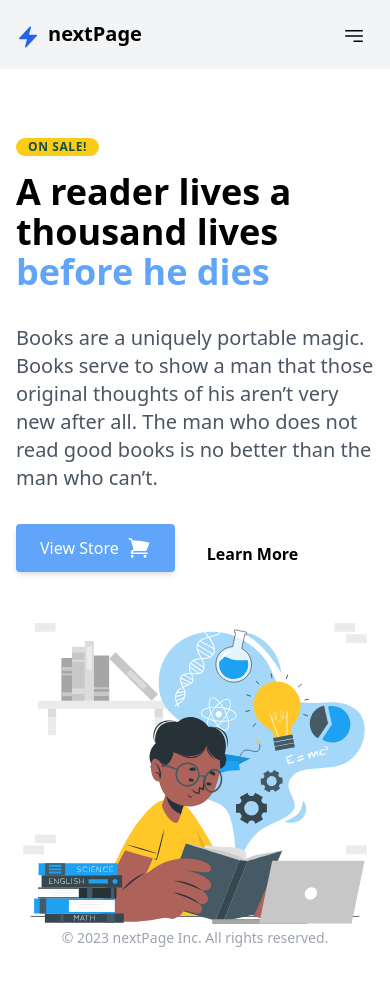
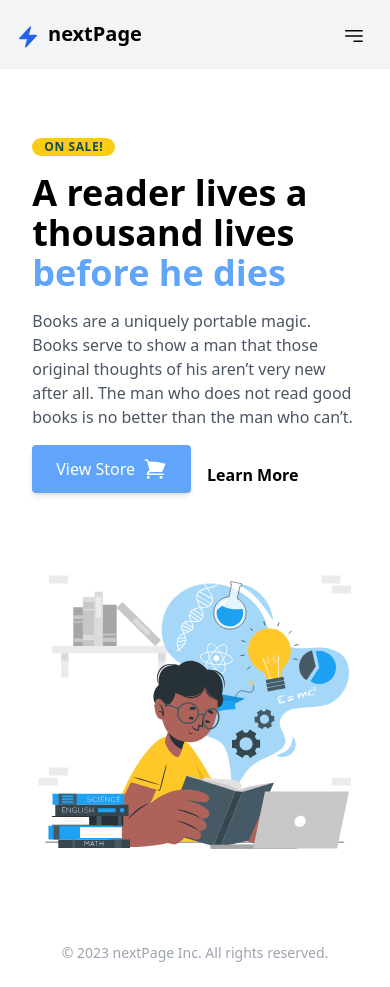
Before and after one commit to Rownokzahan/next-page, a React (Vite) app: page / in a window 390 px wide. Built offline with nearby package versions, Linux system fonts and the light colour scheme.

Commit message:
Fix responsive issue

```diff
--- a/src/BookDetail.jsx
+++ b/src/BookDetail.jsx
@@ -17,10 +17,10 @@ const BookDetail = () => {
 
     return (
         <div className='my-container' >
-            <div className='border border-gray-800 rounded grid md:grid-cols-2'>
+            <div className='border border-gray-800 rounded grid lg:grid-cols-2'>
                 <img src={image} className='w-full' alt="" />
 
-                <div className='m-20 space-y-8'>
+                <div className='mt-0 lg:mt-[13%] mx-[4%] lg:mx-0 mb-[13%] lg:mr-[13%] space-y-4 md:space-y-8'>
 
                     <div className='badge'>Brand New</div>
                     <h2 className='font-bold text-2xl md:text-4xl'>{title}</h2>
--- a/src/components/Home.jsx
+++ b/src/components/Home.jsx
@@ -7,15 +7,15 @@ import reader from "../assets/reader.json";
 const Home = () => {
     return (
         <div className='my-container'>
-            <div className='grid md:grid-cols-2 gap-8'>
-                <div>
+            <div className='grid lg:grid-cols-2 gap-16'>
+                <div className='space-y-4 md:space-y-8'>
                     <p className='badge'>ON SALE!</p>
                     <h1 className='text-4xl font-bold'>A reader lives a
                         <br /> thousand lives <span className='text-blue-400'>before he dies</span></h1>
 
-                    <p className='text-gray-600 text-xl my-8'>Books are a uniquely portable magic. Books serve to show a man that those original thoughts of his aren’t very new after all. The man who does not read good books is no better than the man who can’t.</p>
+                    <p className='text-gray-600 md:text-xl'>Books are a uniquely portable magic. Books serve to show a man that those original thoughts of his aren’t very new after all. The man who does not read good books is no better than the man who can’t.</p>
 
-                    <div className='flex gap-8 items-center'>
+                    <div className='flex gap-4 md:gap-8 items-center'>
                         <Link to='/books' className="btn">
                             View Store
                             <ShoppingCartIcon className='ml-2 w-6 h-6' />
@@ -25,8 +25,8 @@ const Home = () => {
                     </div>
                 </div>
 
-                <div className='w-full lg:w-4/5 lg:ml-auto h-56  sm:h-96'>
-                    <Lottie animationData={reader} loop={true} />
+                <div>
+                    <Lottie className='xl:h-96' animationData={reader} loop={true} />
                 </div>
             </div>
         </div>
--- a/src/index.css
+++ b/src/index.css
@@ -4,7 +4,7 @@
 @tailwind variants;
 
 .my-container{
-  @apply px-4 py-16 mx-auto sm:max-w-xl md:max-w-full lg:max-w-screen-xl md:px-24 lg:px-8 lg:py-20
+  @apply px-4 py-16 mx-auto w-11/12 md:max-w-full lg:max-w-screen-xl md:px-24 lg:px-8 lg:py-20
 }
 
 @layer components{
@@ -14,7 +14,7 @@
 }
 
 .badge{
-  @apply inline-block px-3 py-px mb-4 text-xs font-semibold tracking-wider text-teal-900 uppercase rounded-full bg-yellow-400
+  @apply inline-block px-3 py-px text-xs font-semibold tracking-wider text-teal-900 uppercase rounded-full bg-yellow-400
 }
 
 .active{
@@ -26,5 +26,5 @@
 }
 
 .float-menu{
-  @apply flex bg-white absolute left-1/2 transform -translate-x-1/2 p-4 w-[calc(100vw-20px)] shadow rounded
+  @apply flex bg-white z-10 absolute left-1/2 transform -translate-x-1/2 p-4 w-[calc(100vw-20px)] shadow rounded
 }
```
